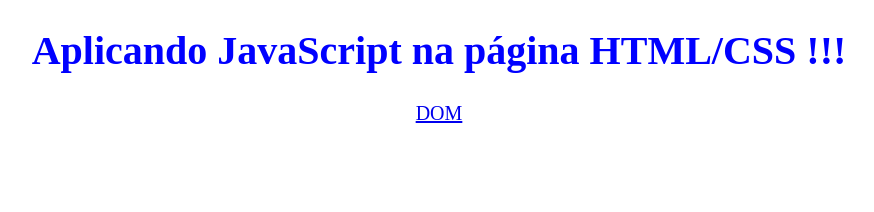
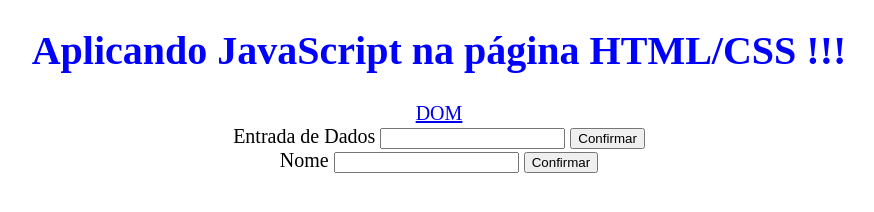
Before and after one commit to rodrigoalourenco/ipw_2t1_cepr, a plain HTML site: page index.html in a window 1280 px wide. Shown: the whole page, without its empty margins (201-1075 px from the left). Drawn offline with Linux system fonts and the light colour scheme.

Commit message:
Eventos Onclick

```diff
--- /dev/null
+++ b/09-eventos/myScriptEventos.js
@@ -0,0 +1,10 @@
+function enviar() {
+    var valor = document.getElementById('entradaDados').value;
+    alert("Você digitou: " + valor);
+}
+
+var elemento = document.getElementById("btnConfirmar");
+elemento.onclick = function() {
+    var valor = document.getElementById('nome').value;
+    alert("Olá " + valor);
+}
--- a/index.html
+++ b/index.html
@@ -12,7 +12,17 @@
 	<!-- src =  source -->
 	<a href="08-dom/index.html">DOM</a>
 
+	<form>
+		<label for="entradaDados">Entrada de Dados</label>
+		<input type="text" name="entradaDados" id="entradaDados">
+		<button onclick="enviar()">Confirmar</button>
+	</form>
 
+	<form >
+		<label for="nome">Nome</label>
+		<input type="text" name="nome" id="nome">
+		<button id="btnConfirmar">Confirmar</button>
+	</form>
 
 	<!-- script src="myScript.js"></script -->
 	<!-- script src="01-variaveis-operadores/myScriptVariaveisOperadores.js"></script-->
@@ -23,5 +33,6 @@
 	<!-- script src="06-array/myScriptArray.js"></scrip -->
 	<!-- <script src="07-strings/myScriptString.js"></script> -->
 	<!-- <script src="08-dom/myScriptDom.js"></script> -->
+	<script src="09-eventos/myScriptEventos.js"></script>
 </body>
 </html>
```
